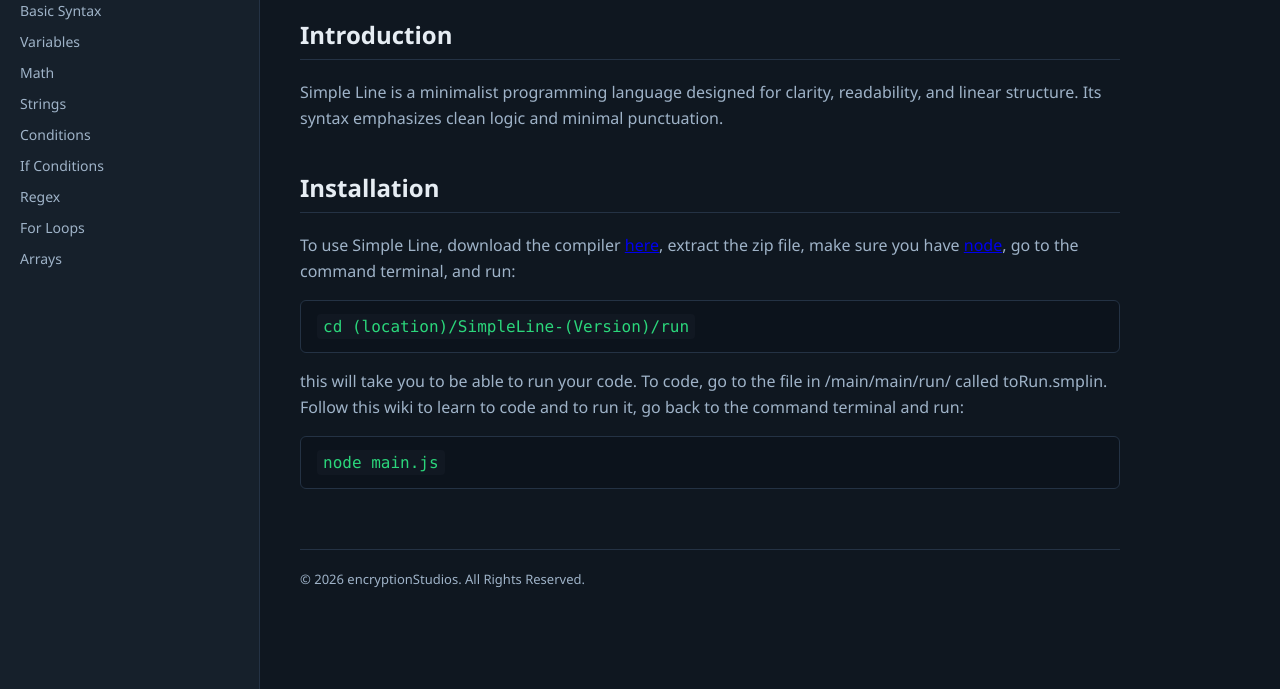
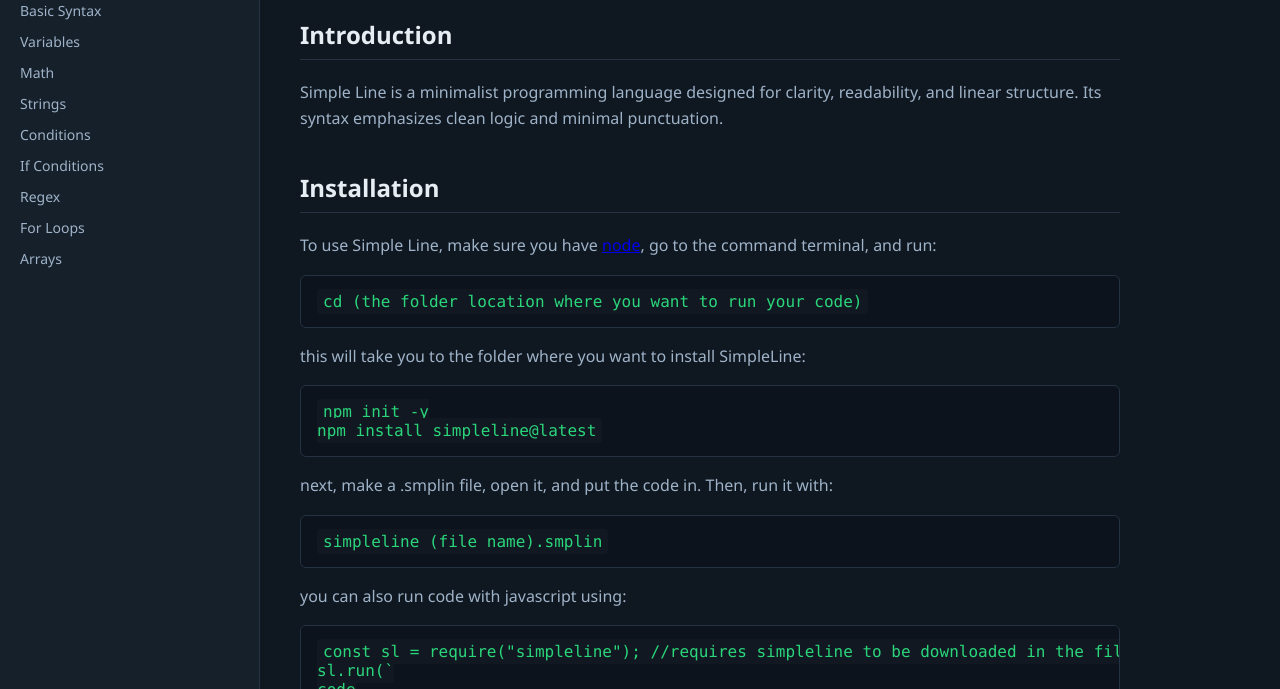
Before and after one commit to ecnryptionStudios/SimpleLine, a plain HTML site: page wiki/index.html in a window 1280 px wide. Shown: the part 111-800 px from the top of the page. Drawn offline with Linux system fonts and the light colour scheme.

Commit message:
Update index.html

```diff
--- a/wiki/index.html
+++ b/wiki/index.html
@@ -142,14 +142,26 @@ and minimal punctuation.
 <section id="installation">
 <h2>Installation</h2>
 <p>
-To use Simple Line, download the compiler <a href="https://github.com/ecnryptionStudios/SimpleLine/releases/latest">here</a>, extract the zip file, make sure you have <a href="https://nodejs.org/en/download">node</a>, go to the command terminal, and run:
+To use Simple Line, make sure you have <a href="https://nodejs.org/en/download">node</a>, go to the command terminal, and run:
 </p>
 
-<pre><code>cd (location)/SimpleLine-(Version)/run</code></pre>
+<pre><code>cd (the folder location where you want to run your code)</code></pre>
 
-<p>this will take you to be able to run your code. To code, go to the file in /main/main/run/ called toRun.smplin. Follow this wiki to learn to code and to run it, go back to the command terminal and run:</p>
+<p>this will take you to the folder where you want to install SimpleLine:</p>
 
-<pre><code>node main.js</code></pre>
+<pre><code>npm init -y
+npm install simpleline@latest</code></pre>
+
+<p>next, make a .smplin file, open it, and put the code in. Then, run it with:</p>
+
+<pre><code>simpleline (file name).smplin</code></pre>
+
+<p>you can also run code with javascript using:</p>
+
+<pre><code>const sl = require("simpleline"); //requires simpleline to be downloaded in the file with npm
+sl.run(`
+code
+`);</code></pre>
 </section>
 
 <footer>
```
